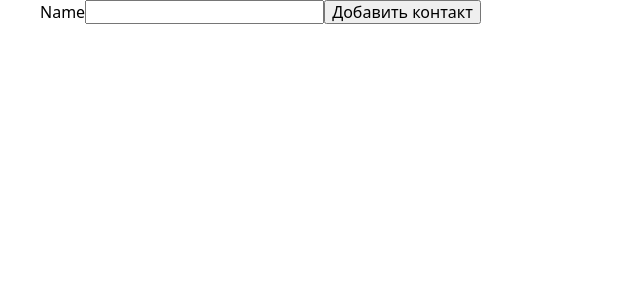
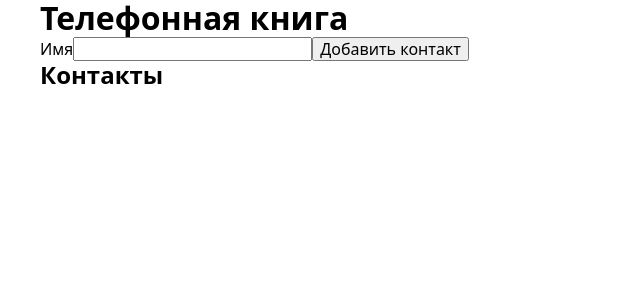
Before and after one commit to lex-od/goit-react-hw-02-phonebook, a React (Create React App) app: page / in a window 1280 px wide. Shown: the top 300 px of the page, without its empty margins (0-640 px from the left). Built offline with nearby package versions, Linux system fonts and the light colour scheme.

Commit message:
h1, h2, rus label

```diff
--- a/src/App.js
+++ b/src/App.js
@@ -22,8 +22,10 @@ class App extends Component {
 
         return (
             <div className="container">
+                <h1>Телефонная книга</h1>
                 <ContactForm onSubmit={this.addContact} />
 
+                <h2>Контакты</h2>
                 <ContactList contacts={contacts} />
             </div>
         );
--- a/src/components/ContactForm/ContactForm.jsx
+++ b/src/components/ContactForm/ContactForm.jsx
@@ -29,7 +29,7 @@ class ContactForm extends Component {
         return (
             <form onSubmit={this.handleSubmit}>
                 <label>
-                    Name
+                    Имя
                     <input
                         type="text"
                         name="name"
```
